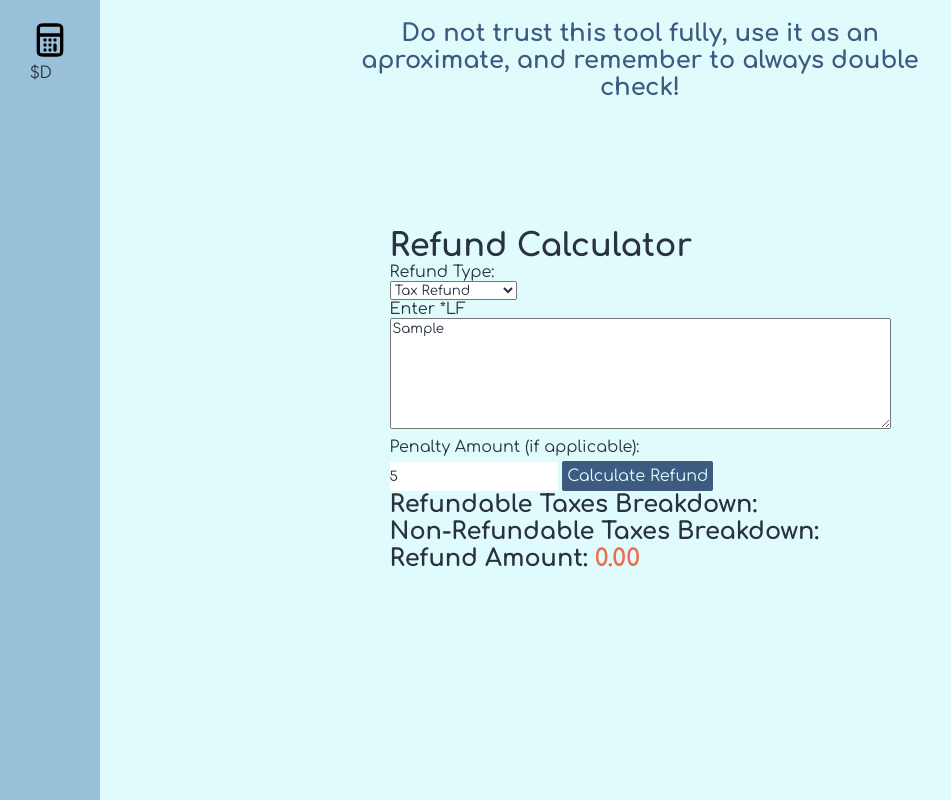
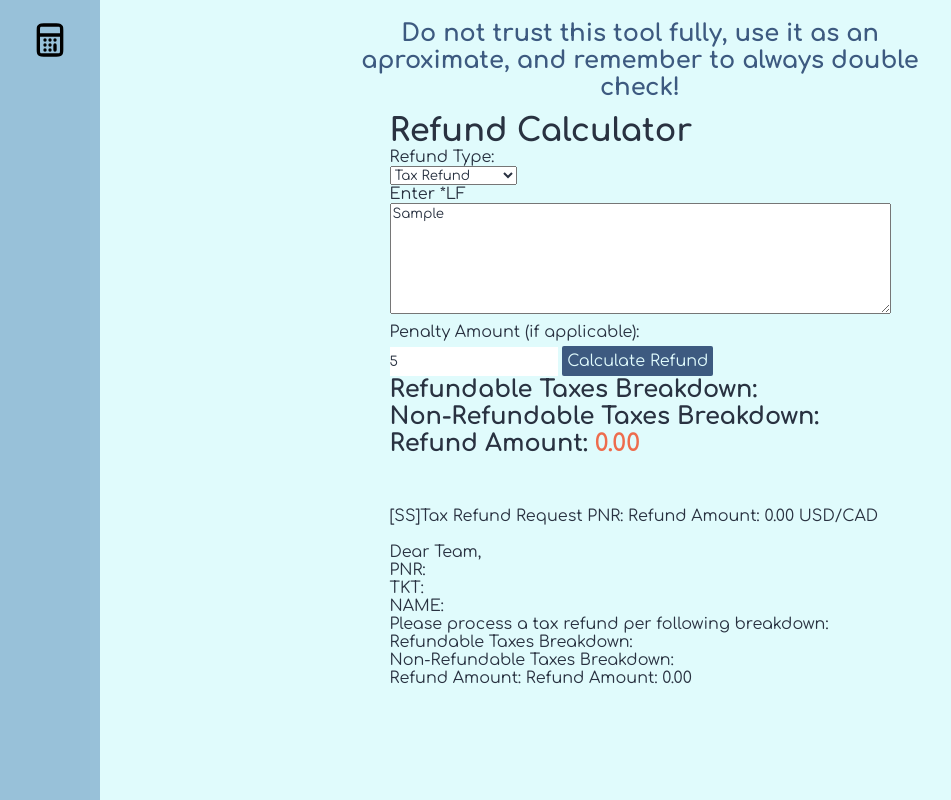
Before and after one commit to Shensson/SSTools, a website built with Vite: page index.html in a window 1280 px wide. Both pictures are taken after typing "Sample", "5" into the empty fields and a click on the button "Calculate Refund". Shown: the whole page, without its empty margins (0-951 px from the left). Built offline with nearby package versions, Linux system fonts and the light colour scheme.

Commit message:
added email template creation

```diff
--- a/index.html
+++ b/index.html
@@ -1,23 +1,24 @@
 <!DOCTYPE html>
 <html>
 <head>
+
     <title>Refund Calculator</title>
     <script src="main.js"></script>
+    <link rel="icon" href="calculator-svgrepo-com.svg">
     <link rel="stylesheet" href="style.css">
     <link rel="preconnect" href="https://fonts.googleapis.com">
     <link rel="preconnect" href="https://fonts.gstatic.com" crossorigin>
     <link href="https://fonts.googleapis.com/css2?family=Comfortaa:wght@300;400;500;600;700&family=Montserrat:wght@200;300;400;500;600;700;800;900&display=swap" rel="stylesheet">
 </head>
 <body>
+    <main>
         <nav>
             <div class="nav-body">
                 <ul style="text-decoration: none; list-style: none; padding: 0;" class="menu">
                     <li><a href="#ref-calc"><img style="width: 40px; height: 40px;" src="calculator-svgrepo-com.svg" alt=""></a></li>
-                <li>$D</li>
                 </ul>
             </div>
         </nav>
-    <main>
         <div class="warning">
             <h2 style="color: #3D5A80; text-align: center;">Do not trust this tool fully, use it as an aproximate, and remember to always double check!</h2>
         </div>
@@ -33,12 +34,14 @@
             <textarea id="breakdown" rows="7" cols="60" placeholder="FARE USD 478.00 TAX 5.60AY TAX 39.40US TAX 3.96XA TAX 4.50XF TAX 7.00XY TAX 6.11YC TAX 30.20JD TAX 2.10OG TAX 8.20QV TAX 400.00YQ TOT USD 985.07"></textarea>
             <p style="padding: 5px 0px;">Penalty Amount (if applicable):</p>
             <input style="height: 29px; padding: 0; border: 0;" type="number" id="penaltyInput">
-            <button id="calculate" onclick="calculateRefund()">Calculate Refund</button>
+            <button id="calculate" onclick="calculateRefund(), generateEmailTemplate()">Calculate Refund</button>
             <h2>Refundable Taxes Breakdown:</h2>
             <pre style="font-size: 16px; font-weight: 700;" id="refundableTaxes"></pre>
             <h2>Non-Refundable Taxes Breakdown:</h2>
             <pre style="font-size: 16px; font-weight: 700;" id="nonRefundableTaxes"></pre>
             <p style="font-size: 24px; font-weight: 700;" id="refundAmount"></p>
+
+            <div id="emailTemplateContainer" style="margin-top: 50px;"></div>
         </div>
     </main>
 
--- a/main.js
+++ b/main.js
@@ -1,5 +1,11 @@
- var nonRefundableTaxCodesForTaxRefund = ["YQ", "YR", "US", "XF", "ZP", "PI", "S4", "EQ", "E2", "ED", "L8", "O7", "I6", "N7", "N9", "PE", "CR", "BU", "DI", "FV", "FW", "BZ", "XL", "PH", "E3", "PA", "OU", "K3", "J9", "ZP"];
-        var nonRefundableTaxCodesForNormalRefund = ["PI", "S4", "EQ", "E2", "ED", "L8", "O7", "I6", "N7", "N9", "PE", "CR", "BU", "DI", "FV", "FW", "BZ", "XL", "PH", "E3", "PA", "OU", "K3", "J9", "ZP"];
+ var nonRefundableTaxCodesForTaxRefund = ["YQ", "YR", "US", "XF", "PI", "S4", "EQ", "E2", "ED", "L8", "O7", "I6", "N7", "N9", "PE", "CR", "BU", "DI", "FV", "FW", "BZ", "XL", "PH", "E3", "PA", "OU", "K3", "J9", "ZP"];
+        var nonRefundableTaxCodesForNormalRefund = ["PI", "S4", "EQ", "E2", "ED", "L8", "O7", "I6", "N7", "N9", "PE", "CR", "BU", "DI", "FV", "FW", "BZ", "XL", "PH", "E3", "PA", "OU", "K3", "J9",];
+
+        var selectedRefundType = 'tax'; // Default to 'tax'
+
+        function setRefundType(refundType) {
+            selectedRefundType = refundType;
+        }
 
         function calculateRefund() {
             // Get the breakdown from the user input
@@ -68,3 +74,51 @@
             var coloredRefundAmountText = refundAmountText.replace(/\d+\.\d+/, '<span style="color: #EE6C4D;">$&</span>');
             document.getElementById("refundAmount").innerHTML = coloredRefundAmountText;
         }
+
+
+        function generateEmailTemplate() {
+            // Calculate the refund first
+            calculateRefund();
+
+            // Get the values
+            var breakdown = document.getElementById("breakdown").value;
+            var refundType = selectedRefundType;
+            var refundAmount = document.getElementById("refundAmount").textContent;
+
+            // Check if the refund type is "tax"
+            if (refundType === "tax") {
+                // Create an email template with your desired layout and styling
+                var emailTemplate = `
+                    <html>
+                    <head>
+                    </head>
+                    <body>
+                        <div class="container">
+                            <div class="subject">
+                                <p>[SS]Tax Refund Request PNR: ${refundAmount} USD/CAD</p>
+                            </div>
+                            <br>
+                            <div class="content">
+                                <p>Dear Team,</p>
+                                <p>PNR:</p>
+                                <p>TKT: </p>
+                                <p>NAME: </p>
+                                <p>Please process a ${refundType} refund per following breakdown:</p>
+                                <p>Refundable Taxes Breakdown:</p>
+                                <pre>${document.getElementById("refundableTaxes").textContent}</pre>
+                                <p>Non-Refundable Taxes Breakdown:</p>
+                                <pre>${document.getElementById("nonRefundableTaxes").textContent}</pre>
+                                <p class="refund-amount">Refund Amount: ${refundAmount}</p>
+                            </div>
+                        </div>
+                    </body>
+                    </html>
+                `;
+
+                // Display the email template in the container div
+                document.getElementById("emailTemplateContainer").innerHTML = emailTemplate;
+            } else {
+                // Handle the case where the refund type is not "tax"
+                alert("Email template generation is allowed only for tax refunds.");
+            }
+        }
--- a/style.css
+++ b/style.css
@@ -16,6 +16,8 @@ body{
     width: 100px;
     height: 100vh;
     position: absolute;
+    left: 0;
+    top: 0;
 }
 .warning{
     position: absolute;
```
Lines whose indentation alone changed are shown as unchanged.
